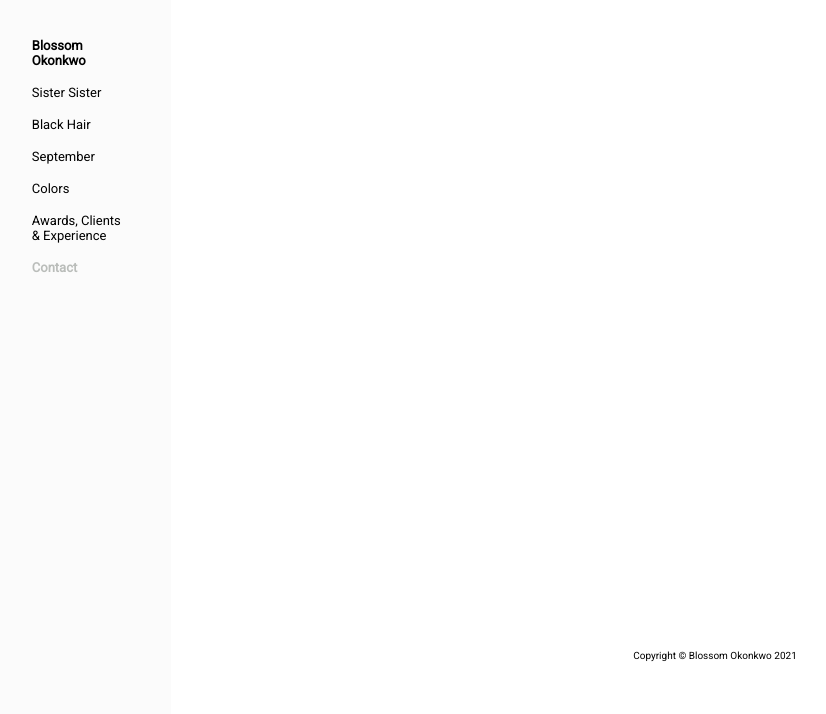
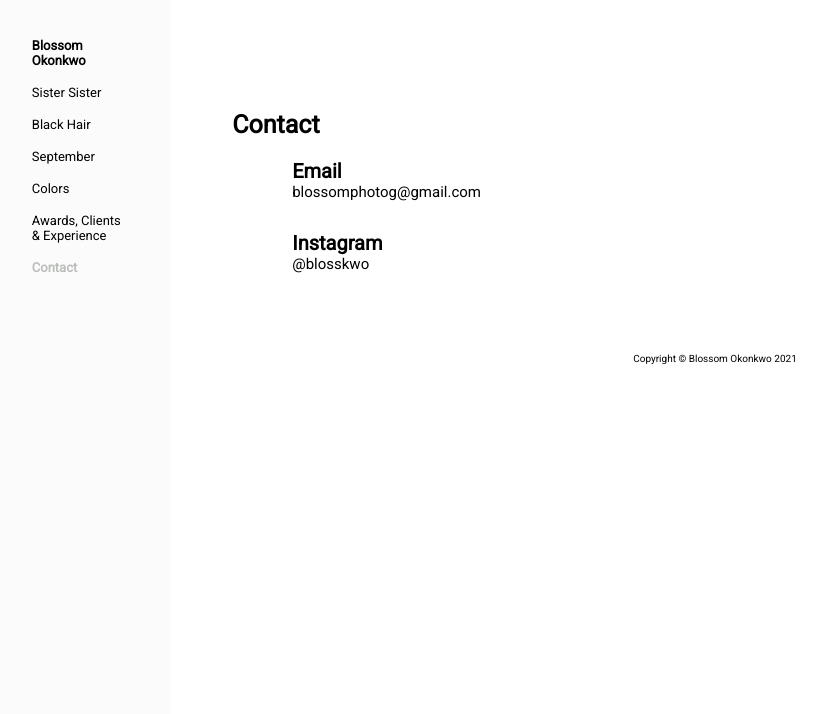
Before and after one commit to blossomokonkwo/blossomphotography, a plain HTML site: page contact.html in a window 1280 px wide. Shown: the whole page, without its empty margins (21-847 px from the left). Drawn offline with Linux system fonts and the light colour scheme.

Commit message:
-added contact page

```diff
--- a/contact.html
+++ b/contact.html
@@ -59,13 +59,31 @@
                     </a>
                 </div>
 
+                <div class="experience-section">
+                    <div class="experience-entry">
+                        <h1>Contact</h1>
 
-                <div class="grid-container">
+                        <br>
+                        <div class="experience-item">
+                            <h3>Email</h3>
+                            <p>blossomphotog@gmail.com</p>
+                        </div>
 
-                    <div class="square-item">
+                        <div class="experience-item">
+                            <h3>Instagram</h3>
+                            <p>@blosskwo</p>
                         </div>
-                        </div>
+
+
+                    </div>
+                </div>
+
+
+
+
             </div>
+
+
 
 
 
```
